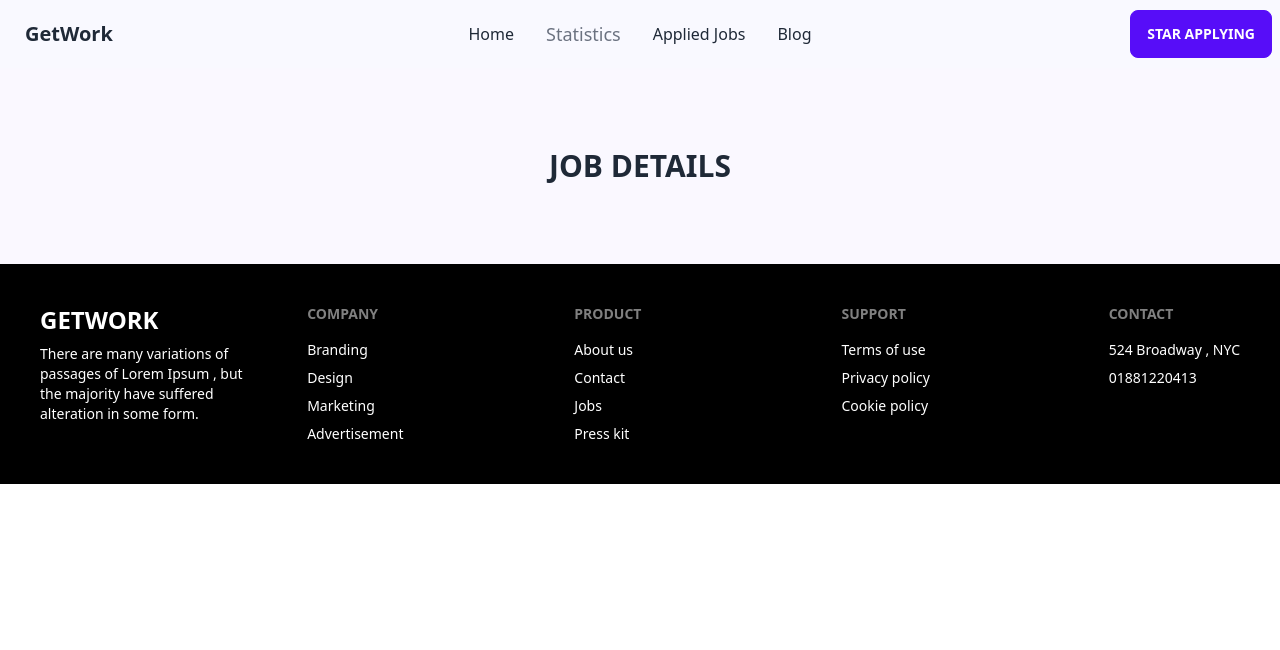
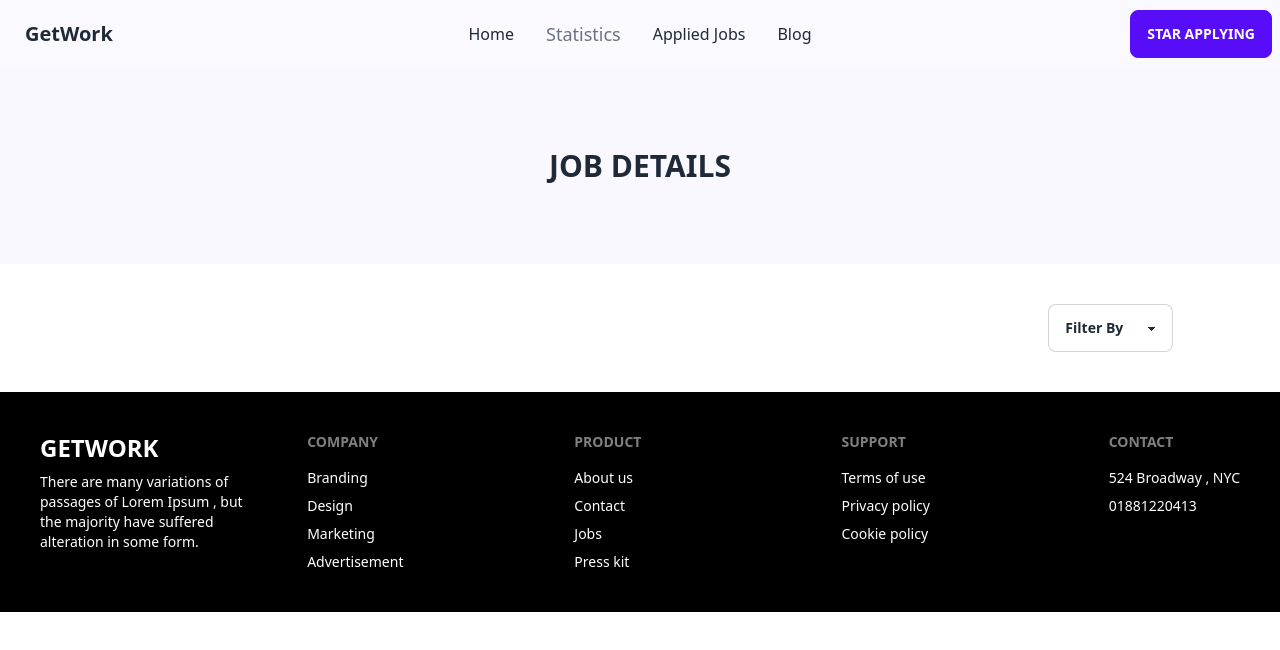
Before and after one commit to rana-arju/jobfinder, a React (Vite) app: page /applied in a window 1280 px wide. Shown: the top 650 px of the page. Built offline with nearby package versions, Linux system fonts and the light colour scheme.

Commit message:
filter by job type on applied job

```diff
--- a/src/Applied.jsx
+++ b/src/Applied.jsx
@@ -2,14 +2,26 @@ import React, { useEffect, useState } from "react";
 import Header from "./components/header/Header";
 import AppliedJob from "./components/appliedJob/AppliedJob";
 import Footer from "./components/footer/Footer";
+const jobTypes = ["Full-time", "Part-time", "Remote"];
 
 const Applied = () => {
+  const [selectedJobType, setSelectedJobType] = useState("");
+
   const [applied, setApplied] = useState(
     JSON.parse(localStorage.getItem("apply")) || []
   );
   useEffect(() => {
     setApplied(JSON.parse(localStorage.getItem("apply")) || []);
-  }, []);
+  }, [selectedJobType]);
+  const handleJobTypeChange = (event) => {
+    setSelectedJobType(event.target.value);
+  };
+
+  let filteredJobs = selectedJobType
+    ? applied.filter((job) => job.job_type == selectedJobType)
+    : applied;
+
+  console.log("applied", filteredJobs);
   return (
     <div>
       <Header />
@@ -19,8 +31,24 @@ const Applied = () => {
             Job Details
           </div>
           <div className="w-10/12 mx-auto">
-            {applied &&
-              applied.map((job) => <AppliedJob job={job} key={job.id} />)}
+            <div className="flex justify-end my-10 pb-0">
+              <select
+                className="select select-bordered"
+                value={selectedJobType}
+                onChange={handleJobTypeChange}
+              >
+                <option selected value="">
+                  Filter By
+                </option>
+                {jobTypes.map((jobType) => (
+                  <option key={jobType} value={jobType}>
+                    {jobType}
+                  </option>
+                ))}
+              </select>
+            </div>
+            {filteredJobs &&
+              filteredJobs.map((job) => <AppliedJob job={job} key={job.id} />)}
           </div>
         </>
       ) : (
```
Also changed, not shown: public/data.json (+6 -6 lines).
